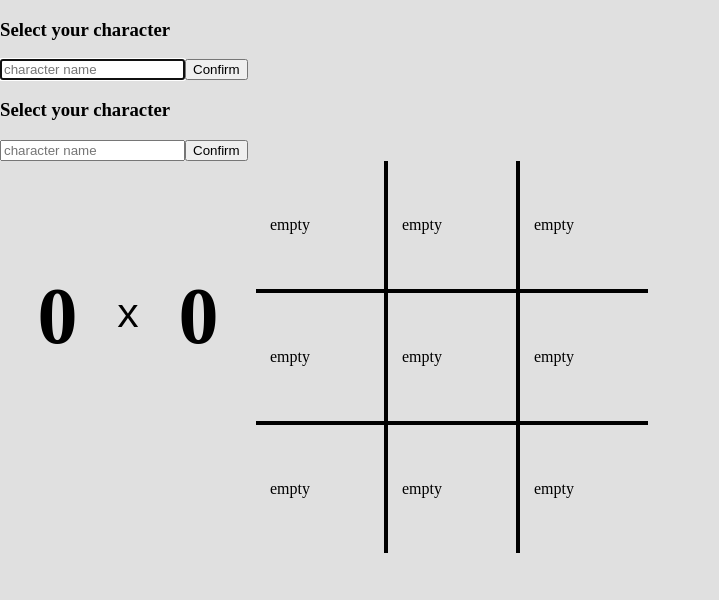
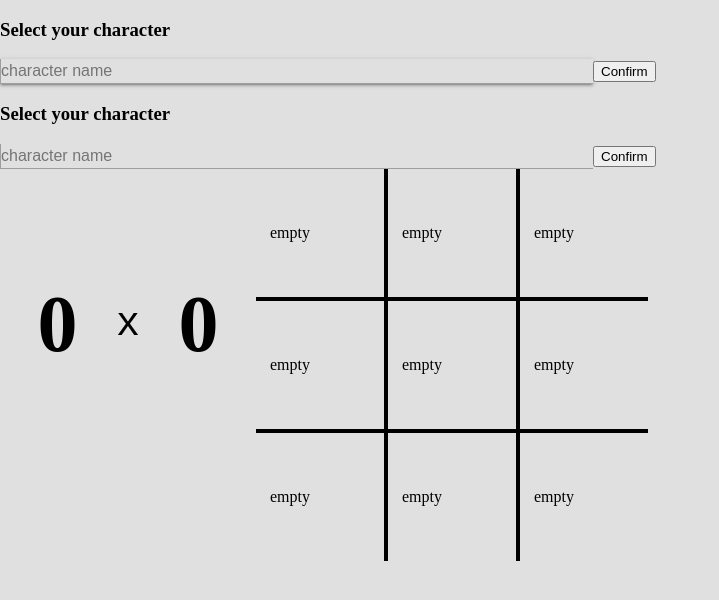
Before and after one commit to bfs15/tictactoe-marvel, an Angular app: page / in a window 1280 px wide. Shown: the top 600 px of the page, without its empty margins (0-719 px from the left). Built offline with nearby package versions, Linux system fonts and the light colour scheme; what ts-md5 would draw is missing.

Commit message:
button and input style

```diff
--- a/src/styles.css
+++ b/src/styles.css
@@ -8,3 +8,75 @@ body {
 
   background: #e0e0e0;
 }
+
+.btn:hover {
+  background-color: #525252;
+}
+
+.btn {
+  position: relative;
+  cursor: pointer;
+  display: inline-block;
+  overflow: hidden;
+
+  -webkit-user-select: none;
+  -moz-user-select: none;
+  -ms-user-select: none;
+  user-select: none;
+  cursor: pointer;
+
+  font-family: sans-serif;
+  text-align: center;
+  vertical-align: middle;
+  letter-spacing: .5px;
+  -webkit-font-smoothing: antialiased;
+
+
+  -webkit-transition: 1s ease-out;
+  transition: 1s ease-out;
+  color: #fff;
+  background-color: #383838;
+
+  transition: background-color .2s ease-out;
+  box-shadow: 0 2px 2px 0 rgba(0, 0, 0, 0.14),
+  0 3px 1px -2px rgba(0, 0, 0, 0.12),
+  0 1px 5px 0 rgba(0, 0, 0, 0.2);
+  box-sizing: inherit;
+  border: none;
+  display: inline-block;
+  height: 30px;
+  line-height: 30px;
+  padding: 0 8px;
+  padding-top: 0px;
+  padding-right: 8px;
+  padding-bottom: 0px;
+  padding-left: 8px;
+}
+
+input:focus {
+  box-shadow: 0 2px 2px 0 rgba(0, 0, 0, 0.14),
+  0 3px 1px -2px rgba(0, 0, 0, 0.12),
+  0 1px 5px 0 rgba(0, 0, 0, 0.2);
+
+}
+
+input {
+  width: calc(50% - 3rem);
+
+  background-color: transparent;
+  border: none;
+  border-bottom: 1px solid #9e9e9e;
+  border-left: 1px solid #9e9e9e;
+  border-radius: 0;
+  outline: none;
+  height: 1.5rem;
+
+  font-size: 16px;
+  padding: 0;
+
+  box-sizing: content-box;
+
+  transition: box-shadow 0.2s,
+  border 0.2s,
+  -webkit-box-shadow 0.2s;
+}
```
